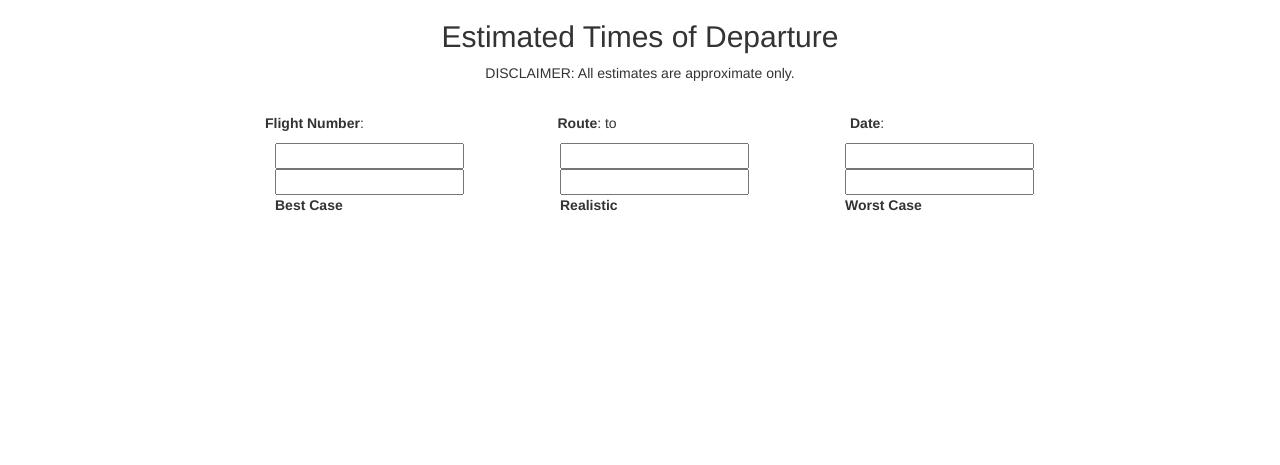
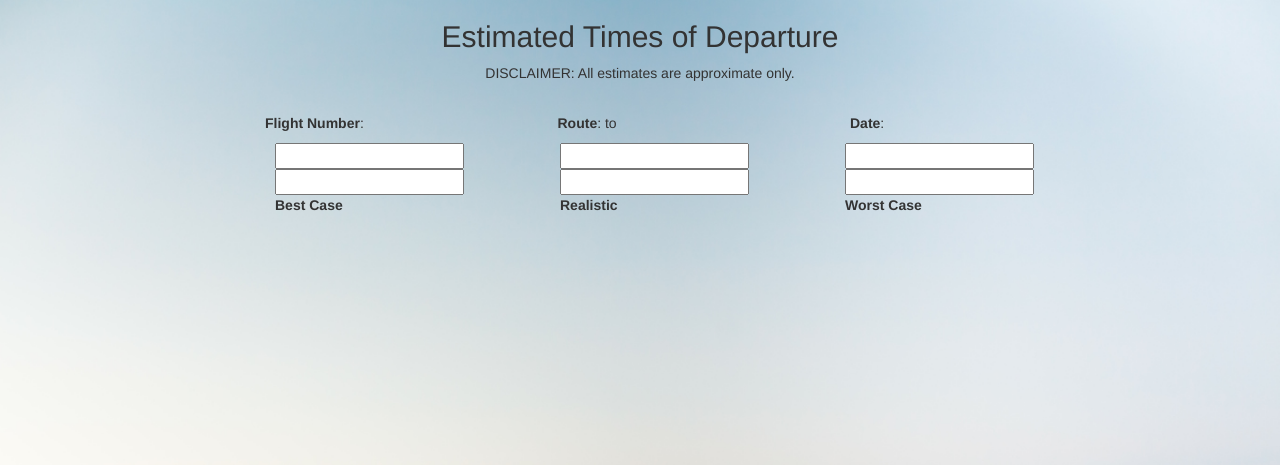
Before and after one commit to yanmoiseev/nasa_flightdelay, a Flask app: template BackEnd/templates/results.html in a window 1280 px wide. Shown: the top 465 px of the page. Run offline with Flask 2, Linux system fonts and the light colour scheme; the template is opened without the code that fills it, so the values that code supplies are empty; some libraries are stand-ins or nearby versions.

Commit message:
Added styling for background image

```diff
--- a/BackEnd/templates/results.html
+++ b/BackEnd/templates/results.html
@@ -8,6 +8,16 @@
     <link rel="stylesheet" type="text/css" href="https://maxcdn.bootstrapcdn.com/bootstrap/3.3.5/css/bootstrap.min.css"/>
     <link rel="stylesheet" type="text/css" href="https://fonts.googleapis.com/css?family=Source+Sans+Pro"/>
     <link rel="stylesheet" type="text/css" href="../static/css/flapper.css"/>
+
+    <style>
+        body {
+            background-image: url("photo3.jpeg");
+            background-size: cover;
+            -webkit-background-size: cover;
+            -moz-background-size: cover;
+            -o-background-size: cover;
+        }
+    </style>
 
     <script src="https://code.jquery.com/jquery-2.2.1.min.js"></script>
     <script src="../static/js/jquery.transform-0.9.3.min.js"></script>
```
